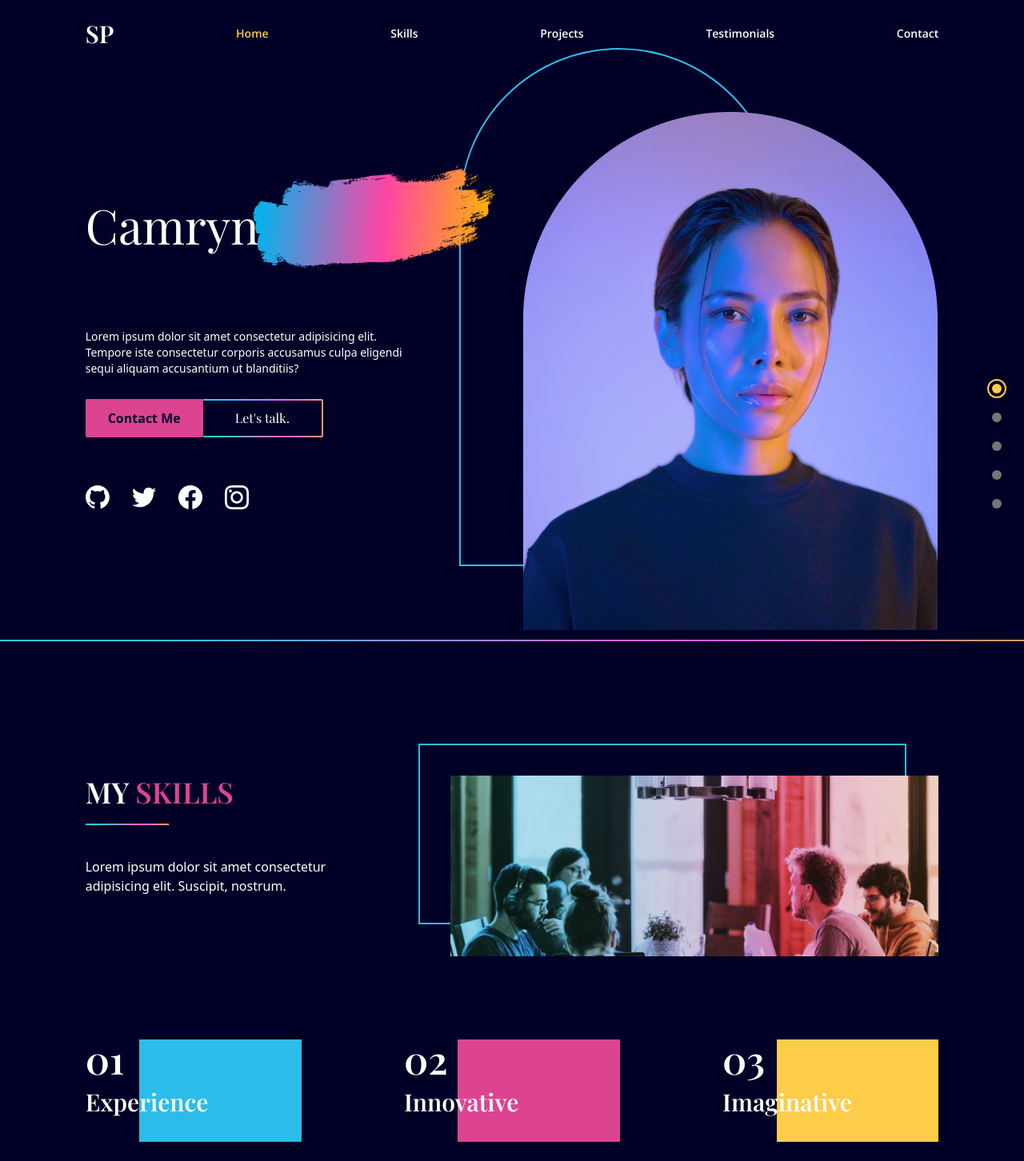
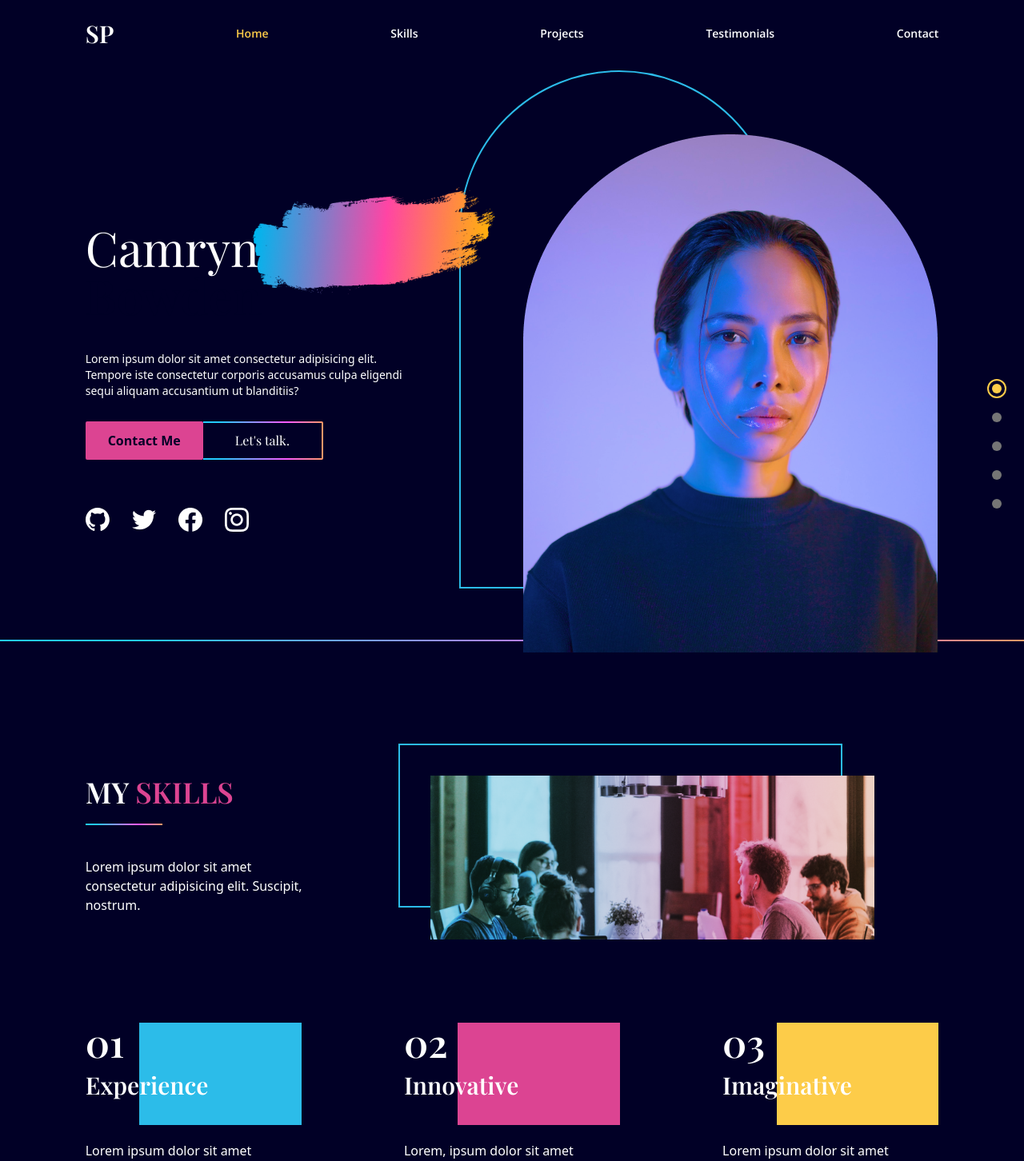
Before and after one commit to SmallPeenwow/react-tailwind-portfolio, a React (Vite) app: page / in a window 1280 px wide. Shown: the top 1452 px of the page at 80% size. Built offline with nearby package versions, Linux system fonts and the light colour scheme.

Commit message:
Small Fixers

```diff
--- a/src/App.tsx
+++ b/src/App.tsx
@@ -1,4 +1,5 @@
 import { useEffect, useState } from 'react';
+import { motion } from 'framer-motion';
 import useMediaQuery from './hooks/useMediaQuery';
 import Navbar from './components/Navbar';
 import DotGroup from './components/DotGroup';
@@ -14,6 +15,10 @@ function App() {
 	const [selectedPage, setSelectedPage] = useState('home');
 	const [isTopOfPage, setIsTopOfPage] = useState(true);
 	const isAboveMediumScreens = useMediaQuery('(min-width: 1060px)');
+
+	const changeSelectedPage = (page: string) => {
+		setSelectedPage(page);
+	};
 
 	useEffect(() => {
 		const handleScroll = () => {
@@ -33,23 +38,33 @@ function App() {
 			<Navbar isTopOfPage={isTopOfPage} selectedPage={selectedPage} setSelectedPage={setSelectedPage} />
 			<div className='w-5/6 mx-auto md:h-full'>
 				{isAboveMediumScreens && <DotGroup selectedPage={selectedPage} setSelectedPage={setSelectedPage} />}
-				<Landing setSelectedPage={setSelectedPage} />
+				<motion.div viewport={{ amount: 'all' }} onViewportEnter={() => changeSelectedPage('home')}>
+					<Landing setSelectedPage={setSelectedPage} />
+				</motion.div>
 			</div>
 			<LineGradient width='w-full' />
 			<div className='w-5/6 mx-auto md:h-full'>
-				<MySkills />
+				<motion.div viewport={{ amount: 'all' }} onViewportEnter={() => changeSelectedPage('skills')}>
+					<MySkills />
+				</motion.div>
 			</div>
 			<LineGradient width='w-full' />
 			<div className='w=5/6 mx-auto'>
-				<Projects />
+				<motion.div onViewportEnter={() => changeSelectedPage('projects')}>
+					<Projects />
+				</motion.div>
 			</div>
 			<LineGradient width='w-full' />
 			<div className='w=5/6 mx-auto md:h-full'>
-				<Testimonials />
+				<motion.div viewport={{ amount: 'all' }} onViewportEnter={() => changeSelectedPage('testimonials')}>
+					<Testimonials />
+				</motion.div>
 			</div>
 			<LineGradient width='w-full' />
 			<div className='w-5/6 mx-auto md:h-full'>
-				<Contact />
+				<motion.div viewport={{ amount: 'all' }} onViewportEnter={() => changeSelectedPage('contact')}>
+					<Contact />
+				</motion.div>
 			</div>
 			<Footer />
 		</div>
--- a/src/components/MySkills.tsx
+++ b/src/components/MySkills.tsx
@@ -25,7 +25,7 @@ const MySkills = () => {
 					<p className='mt-10 mb-7'>Lorem ipsum dolor sit amet consectetur adipisicing elit. Suscipit, nostrum.</p>
 				</motion.div>
 
-				<div className='mt-16 md:mt-0'>
+				<div className='mt-16 md:mt-0 mr-20'>
 					{isAboveMediumScreens ? (
 						<div className='relative z-0 ml-20 before:absolute before:-top-10 before:-left-10 before:w-full before:h-full before:border-2 before:border-blue before:z-[-1]'>
 							<img alt='skills' className='z-10' src={skillsImage} />
```
